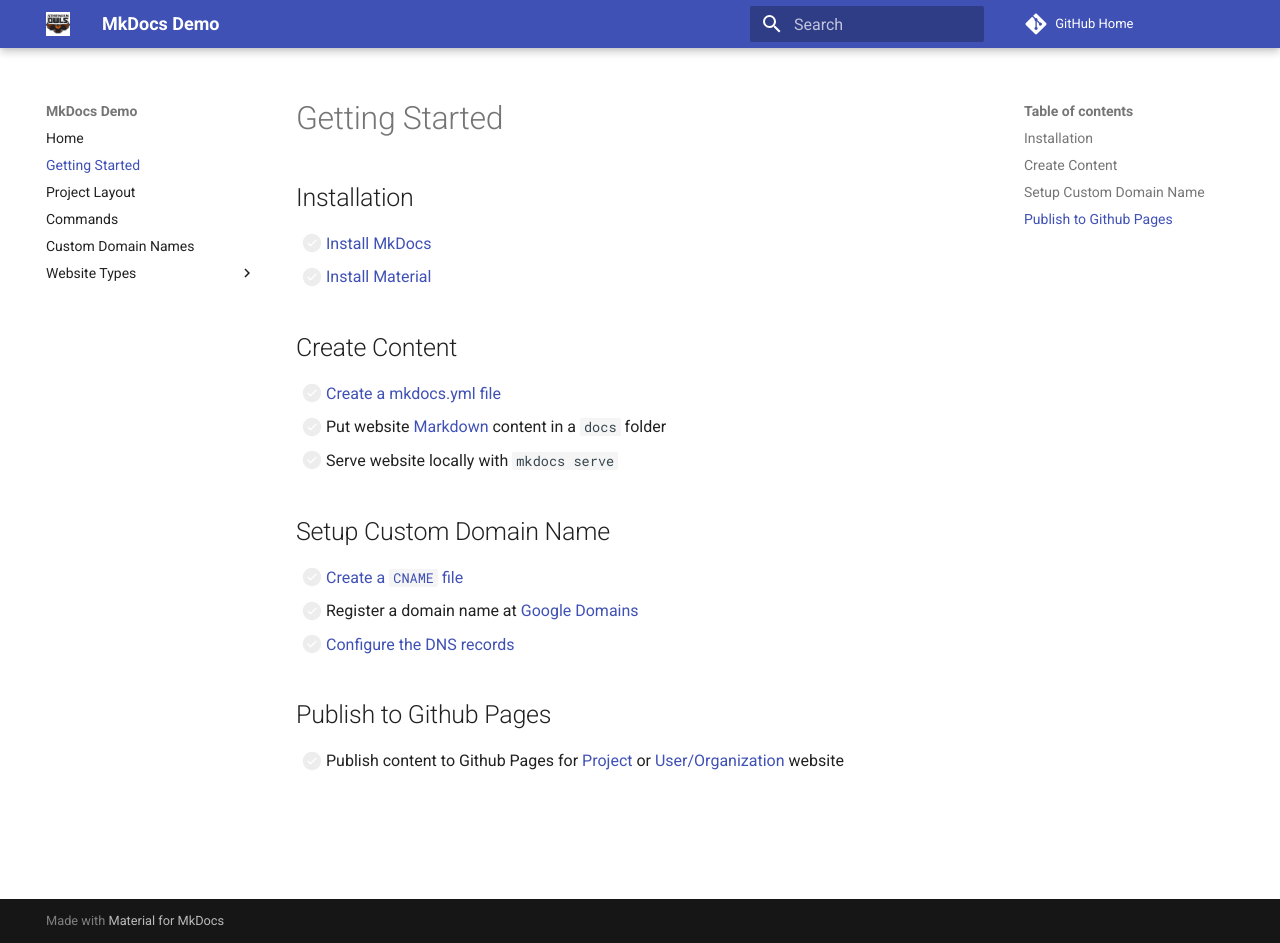
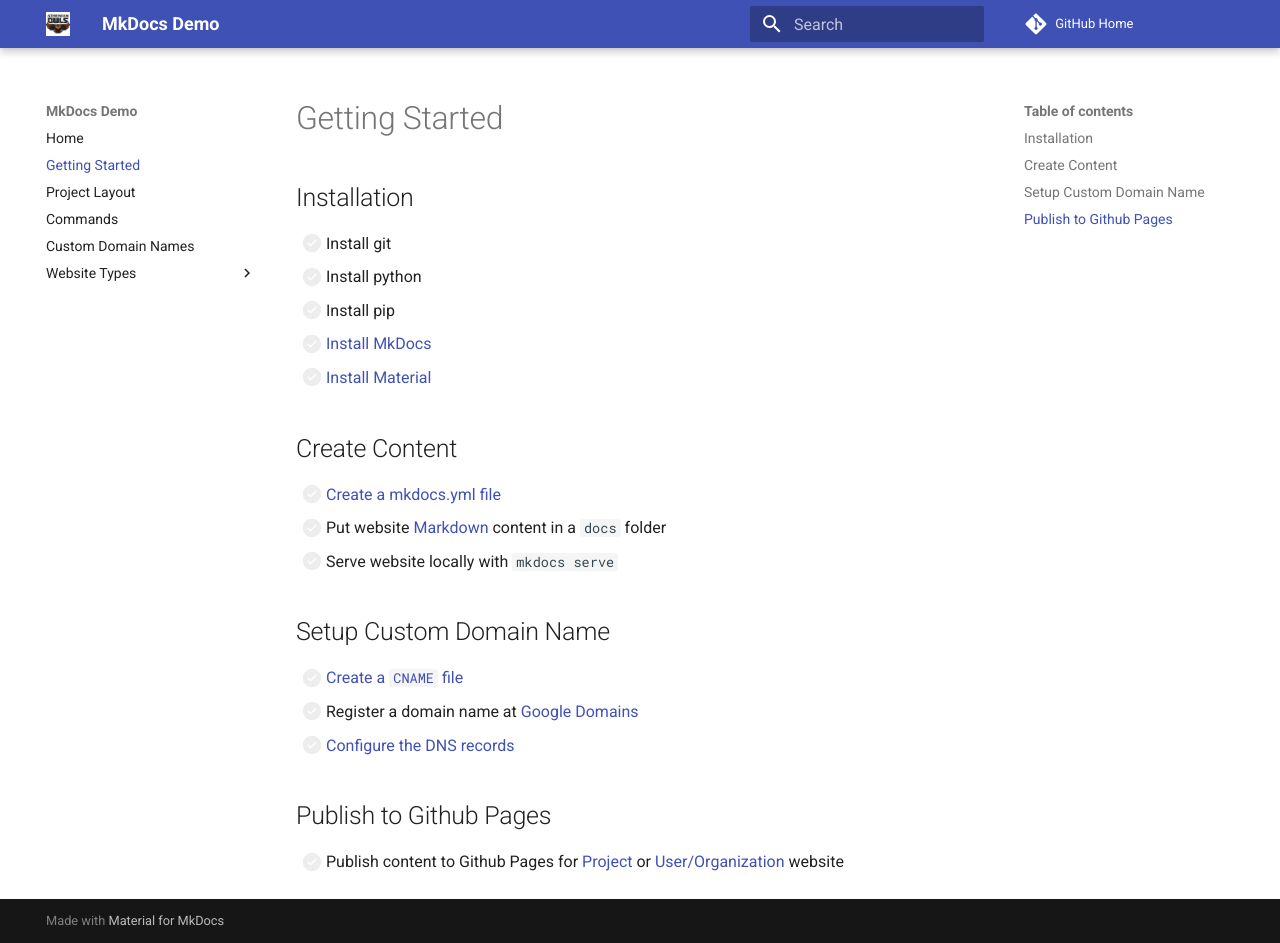
Before and after one commit to athenian-programming/mkdocs-demo, an MkDocs documentation site: the page built from docs/getting-started.md, in a window 1280 px wide and 943 px high. Built offline with MkDocs 1.6.1 and Material for MkDocs 9.7.7, drawn with Linux system fonts in a browser that asks for light colours; comment, search, counter and statistics services are not loaded.

Commit message:
Update docs

```diff
--- a/docs/getting-started.md
+++ b/docs/getting-started.md
@@ -2,12 +2,15 @@
 
 ## Installation
 
+- [ ] Install git
+- [ ] Install python
+- [ ] Install pip
 - [ ] [Install MkDocs](https://squidfunk.github.io/mkdocs-material/getting-started/#installing-mkdocs )
 - [ ] [Install Material](https://squidfunk.github.io/mkdocs-material/getting-started/#installing-material)
 
 ## Create Content
 - [ ] [Create a mkdocs.yml file](https://squidfunk.github.io/mkdocs-material/getting-started/#full-example)
-- [ ] Put website [Markdown](https://github.com/adam-p/markdown-here/wiki/Markdown-Cheatsheet) content  in a `docs` folder
+- [ ] Put website [Markdown](https://github.com/adam-p/markdown-here/wiki/Markdown-Cheatsheet) content in a `docs` folder
 - [ ] Serve website locally with `mkdocs serve`
 
 ## Setup Custom Domain Name
```
Also changed, not shown: docs/index.md (+1 -0 lines).
